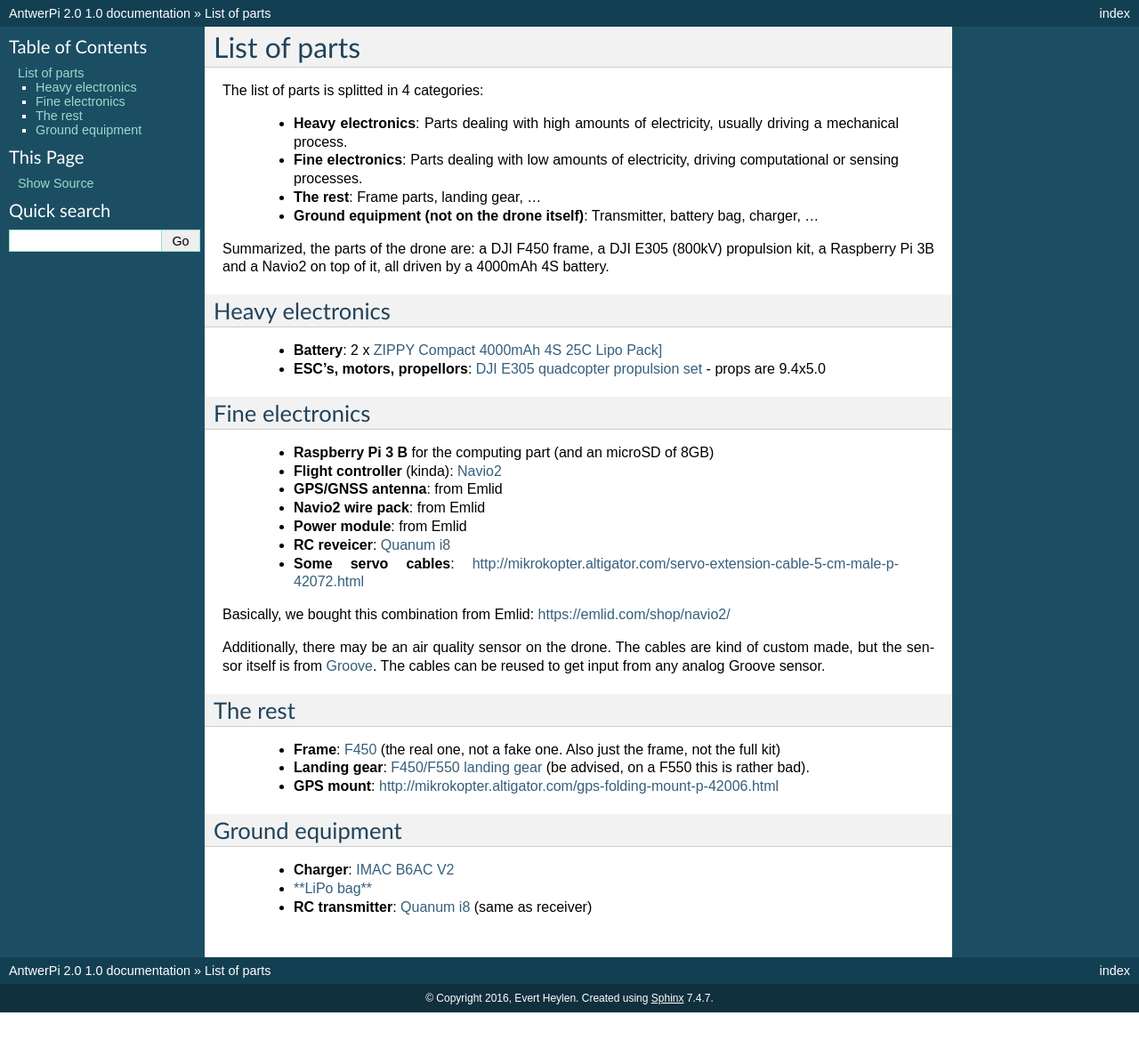
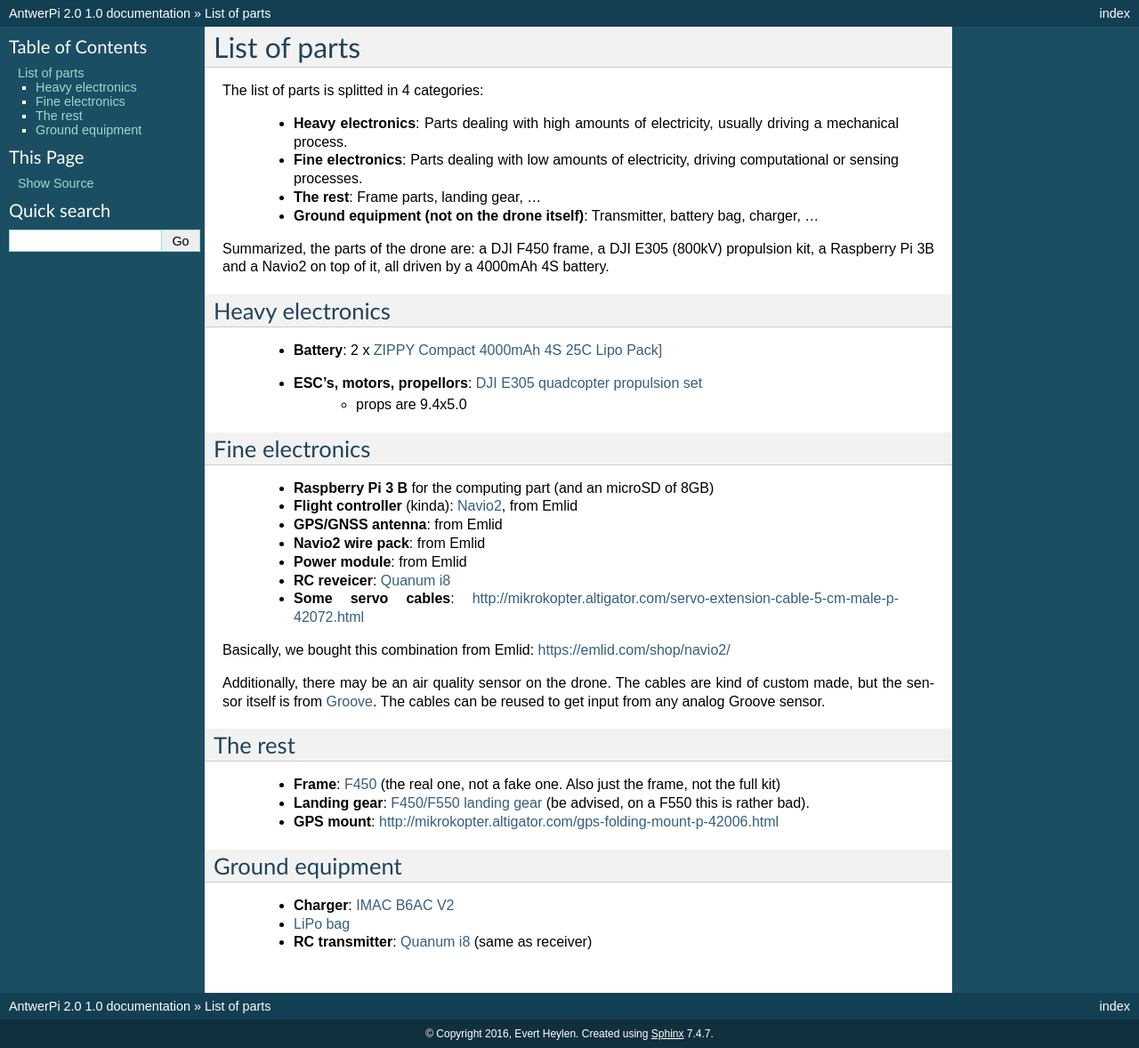
Before and after one commit to eestec-antwerp/AntwerPi2, a Sphinx documentation site: the page built from docs/source/quadcopter/parts.rst, in a window 1280 px wide. Shown: the whole page at 89% size. Built offline with Sphinx 7.4.7, drawn with Linux system fonts in a browser that asks for light colours; pages that are not in the unit, such as notebooks, are missing from menus; before the commit the page ends 1138 px from its top, so only the background shows below that.

Commit message:
more docs

```diff
--- a/docs/source/index.rst
+++ b/docs/source/index.rst
@@ -29,6 +29,7 @@
 .. toctree::
    :maxdepth: 2
    :caption: Quadcopter Documentation
+
    index
    schematic
    parts
--- a/docs/source/quadcopter/parts.rst
+++ b/docs/source/quadcopter/parts.rst
@@ -17,13 +17,13 @@
 
   - **Battery**: 2 x `ZIPPY Compact 4000mAh 4S 25C Lipo Pack] <http://www.hobbyking.com/hobbyking/store/uh_viewitem.asp?idproduct=36074>`_
   - **ESC's, motors, propellors**: `DJI E305 quadcopter propulsion set <http://www.dji.com/e305>`_
-    - props are 9.4x5.0
+     * props are 9.4x5.0
 
 Fine electronics
 ================
 
    - **Raspberry Pi 3 B** for the computing part (and an microSD of 8GB)
-   - **Flight controller** (kinda): `Navio2 <https://docs.emlid.com/navio2/>`_
+   - **Flight controller** (kinda): `Navio2 <https://docs.emlid.com/navio2/>`_, from Emlid
    - **GPS/GNSS antenna**: from Emlid
    - **Navio2 wire pack**: from Emlid
    - **Power module**: from Emlid
@@ -45,5 +45,5 @@
 ================
 
   - **Charger**: `IMAC B6AC V2 <http://www.hobbyking.com/hobbyking/store/uh_viewItem.asp?idproduct=58285>`_
-  - `**LiPo bag** <http://www.hobbyking.com/hobbyking/store/uh_viewitem.asp?idproduct=38356>`_
+  - `LiPo bag <http://www.hobbyking.com/hobbyking/store/uh_viewitem.asp?idproduct=38356>`_
   - **RC transmitter**: `Quanum i8 <http://www.hobbyking.com/hobbyking/store/__86274__Quanum_i8_8ch_2_4GHZ_AFHDS_2A_Digital_Proportional_Radio_System_Mode_2_Black_EU_Warehouse_.html>`_ (same as receiver)
```
